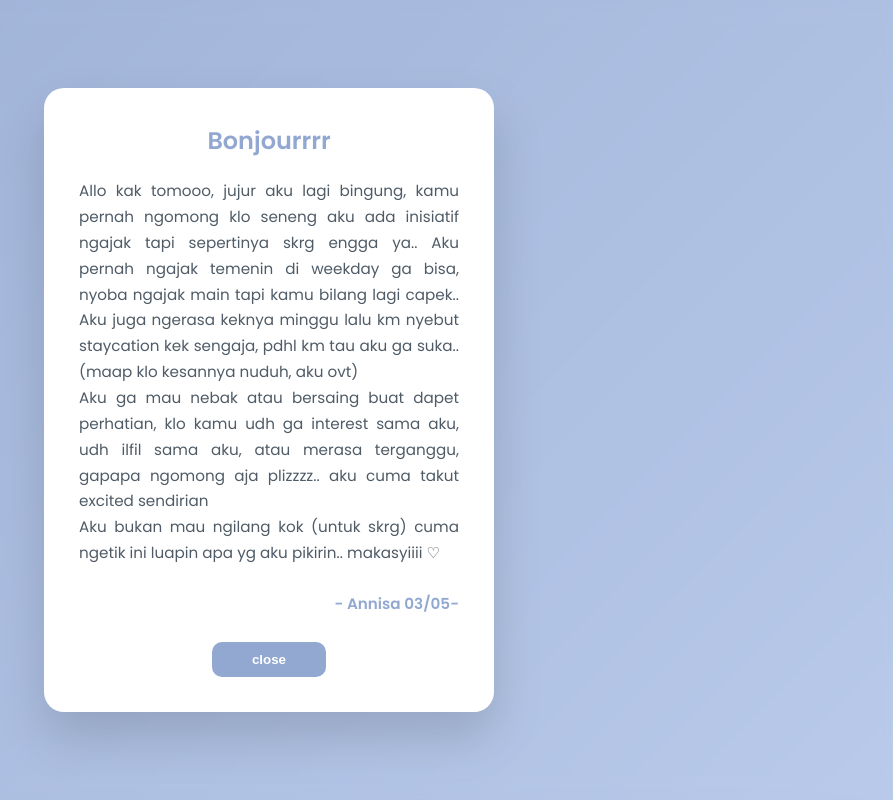
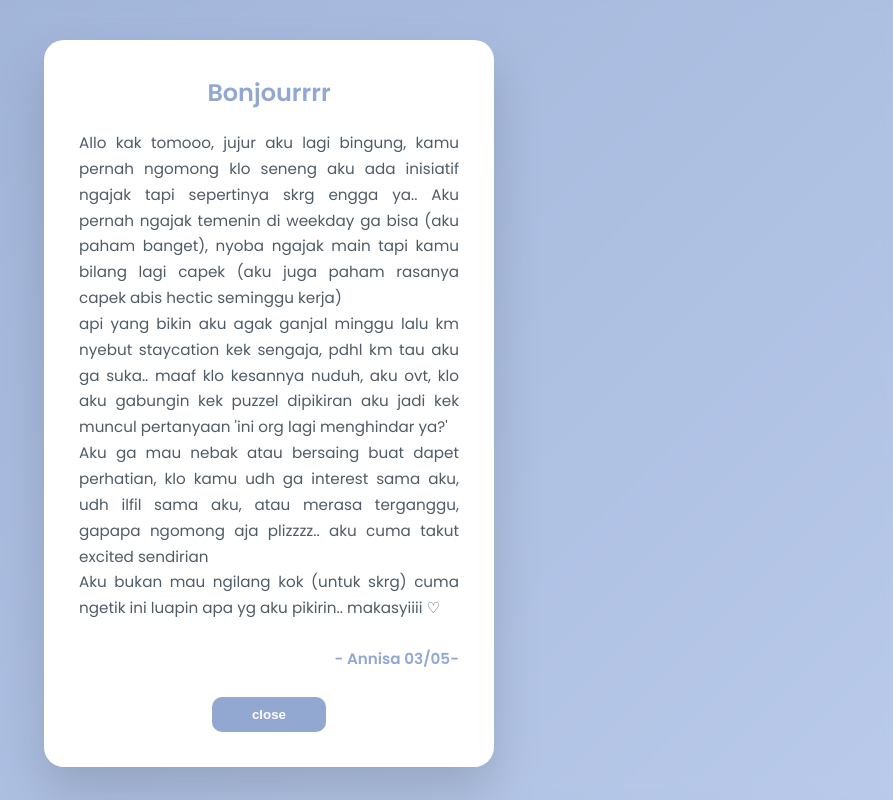
Before and after one commit to annisamarch/project2, a plain HTML site: page index.html in a window 1280 px wide. Both pictures are taken after a click on the button "Lihat Pesan". Shown: the whole page, without its empty margins (371-1264 px from the left). Drawn offline with Linux system fonts and the light colour scheme.

Commit message:
Update index.html benerin katakata

```diff
--- a/index.html
+++ b/index.html
@@ -133,8 +133,9 @@
             <h2>Bonjourrrr</h2>
             <p>
                 Allo kak tomooo, jujur aku lagi bingung, kamu pernah ngomong klo seneng aku ada inisiatif ngajak tapi sepertinya skrg engga ya..
-                Aku pernah ngajak temenin di weekday ga bisa, nyoba ngajak main tapi kamu bilang lagi capek.. Aku juga ngerasa keknya minggu lalu km nyebut staycation kek sengaja,
-                pdhl km tau aku ga suka.. (maap klo kesannya nuduh, aku ovt)
+                Aku pernah ngajak temenin di weekday ga bisa (aku paham banget), nyoba ngajak main tapi kamu bilang lagi capek (aku juga paham rasanya capek abis hectic seminggu kerja)
+                <br> api yang bikin aku agak ganjal minggu lalu km nyebut staycation kek sengaja, pdhl km tau aku ga suka.. maaf klo kesannya nuduh, aku ovt,
+                klo aku gabungin kek puzzel dipikiran aku jadi kek muncul pertanyaan 'ini org lagi menghindar ya?'
                 <br>
                 Aku ga mau nebak atau bersaing buat dapet perhatian, klo kamu udh ga interest sama aku, udh ilfil sama aku, atau merasa terganggu, gapapa ngomong aja plizzzz..
                 aku cuma takut excited sendirian<br>
```
